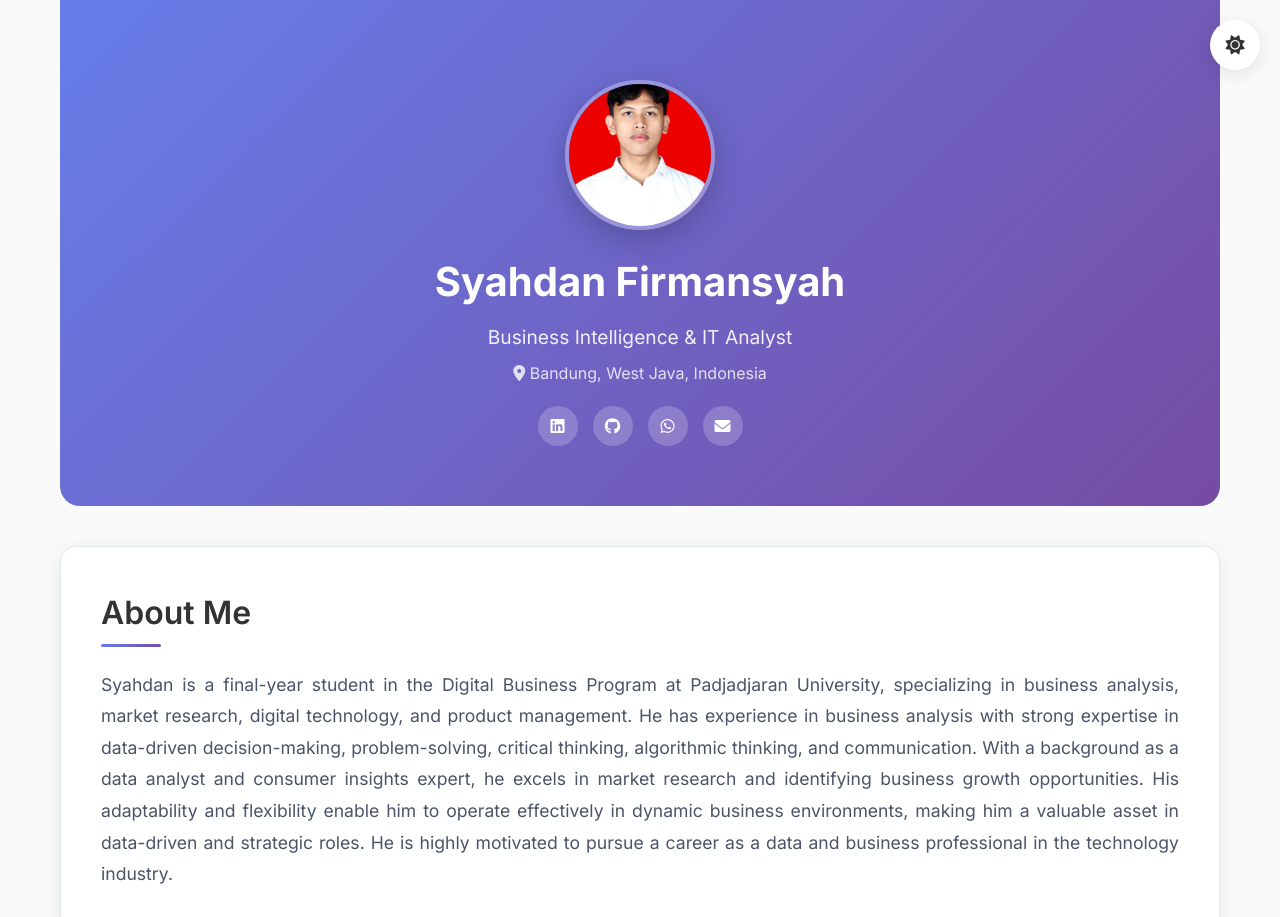
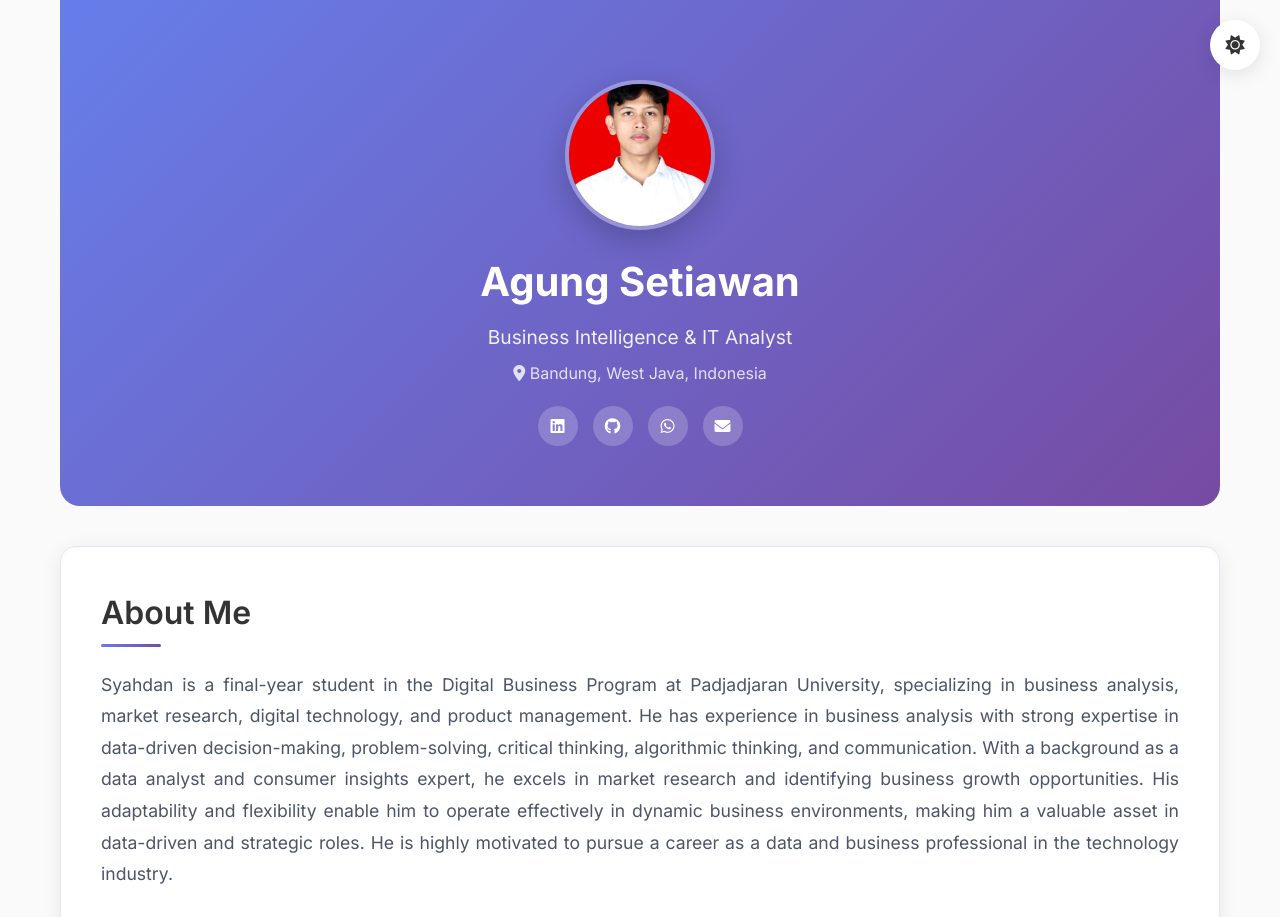
Before and after one commit to agungsettiawn/agung-setiawan-portofolio, a plain HTML site: page index.html in a window 1280 px wide. Shown: the top 917 px of the page. Drawn offline with Linux system fonts and the light colour scheme.

Commit message:
ganti nama

```diff
--- a/index.html
+++ b/index.html
@@ -39,7 +39,7 @@
             />
           </div>
           <div class="profile-info">
-            <h1>Syahdan Firmansyah</h1>
+            <h1>Agung Setiawan</h1>
             <p class="title">Business Intelligence & IT Analyst</p>
             <p class="location">
               <i class="fas fa-map-marker-alt"></i> Bandung, West Java,
```
